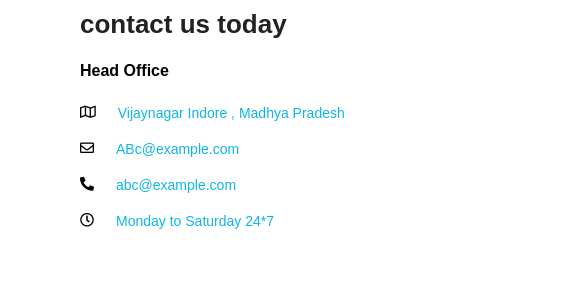
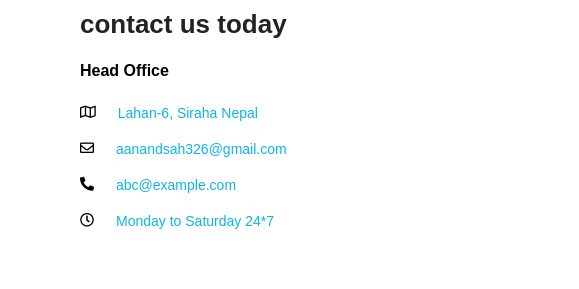
Before and after one commit to Aanandbikramsah/Cafe_Coffee, a plain HTML site: page contact.html in a window 1280 px wide. Shown: the part 558-847 px from the top of the page, 0-579 px from the left. Drawn offline with nearby package versions, Linux system fonts and the light colour scheme.

Commit message:
Update contact.html

```diff
--- a/contact.html
+++ b/contact.html
@@ -48,11 +48,11 @@
         <div>
             <li>
                 <i class="far fa-map"></i>
-                <p> Vijaynagar Indore , Madhya Pradesh</p>
+                <p> Lahan-6, Siraha Nepal</p>
             </li>
             <li>
                 <i class=" far fa-envelope"></i>
-                <p>ABc@example.com</p>
+                <p>aanandsah326@gmail.com</p>
             </li>
             <li>
                 <i class=" fas fa-phone-alt"></i>
```
